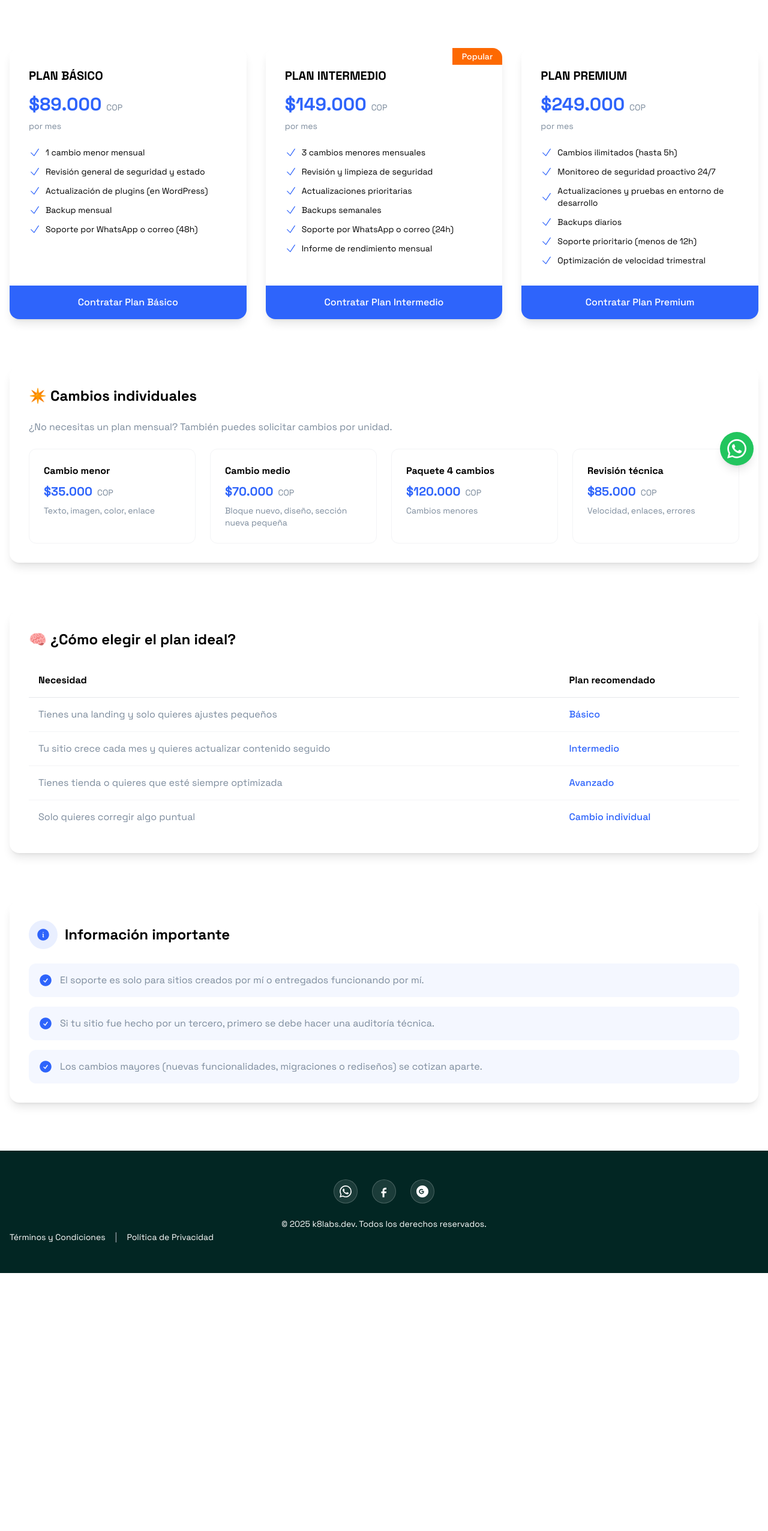
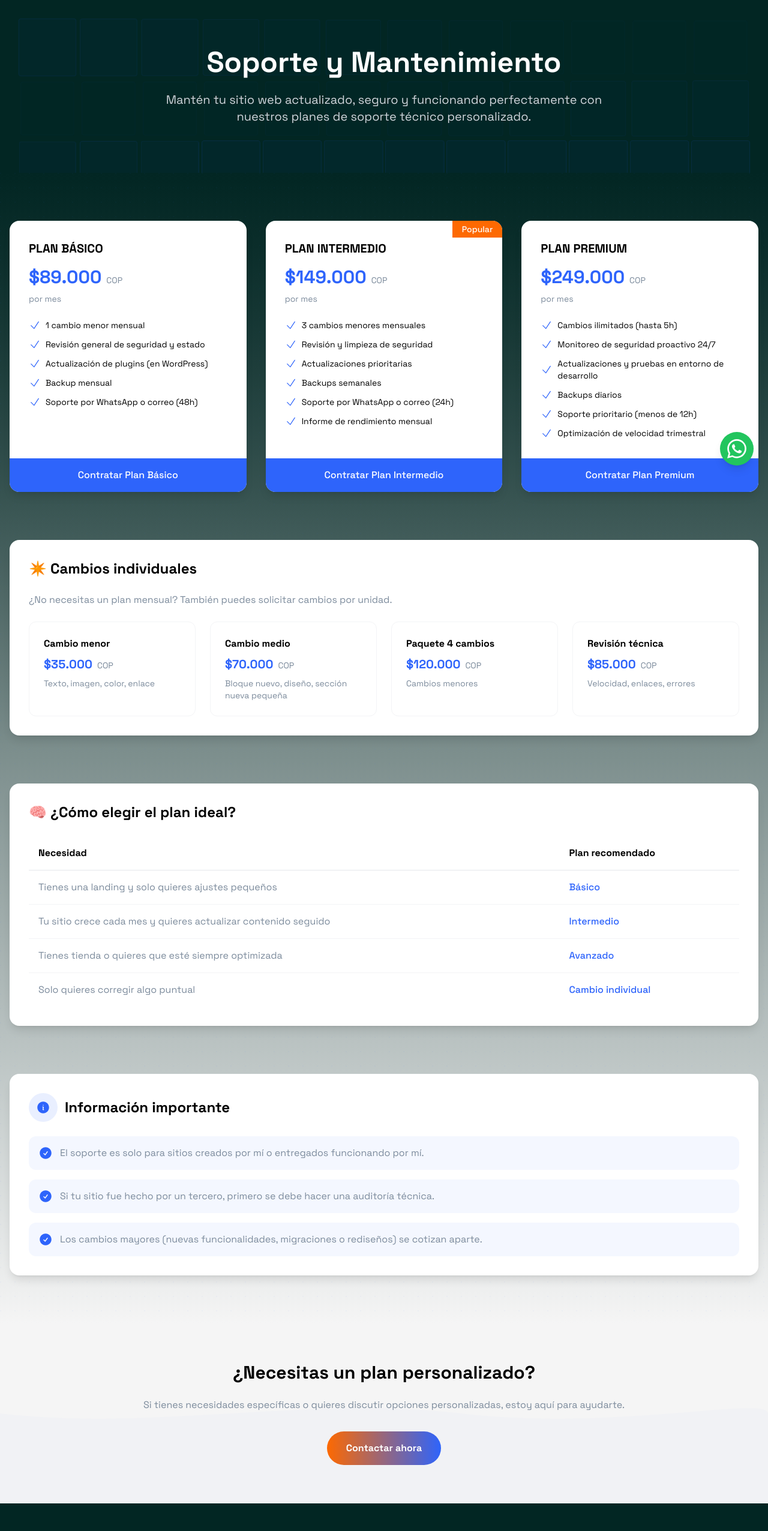
Before and after one commit to KateAmador/k8labs-spa, a Vue app: page /soporte in a window 1280 px wide. Shown: the top 2552 px of the page at 60% size. Before the commit the page ends 2122 px from the top, so only its background shows below. Built offline with nearby package versions, Linux system fonts and the light colour scheme.

Commit message:
Se corrigen estilos

```diff
--- a/src/components/pages/SupportPage.vue
+++ b/src/components/pages/SupportPage.vue
@@ -1,14 +1,54 @@
 <template>
-  <main>
-    <SupportSection />
-  </main>
+  <div class="min-h-screen">
+    <!-- Hero Section -->
+    <section class="relative py-20 bg-fondo-oscuro text-texto-claro overflow-hidden">
+      <BackgroundGrid />
+      <div class="container mx-auto px-4 max-w-7xl relative z-10">
+        <div class="text-center"
+          v-motion
+          :initial="{ opacity: 0, y: 50 }"
+          :enter="{ opacity: 1, y: 0, transition: { duration: 800 } }">
+          <h1 class="text-4xl md:text-5xl font-bold mb-6">Soporte y Mantenimiento</h1>
+          <p class="text-xl text-gray-300 max-w-3xl mx-auto">
+            Mantén tu sitio web actualizado, seguro y funcionando perfectamente con nuestros planes de soporte técnico personalizado.
+          </p>
+        </div>
+      </div>
+    </section>
+
+    <!-- Planes Section con fondo y patrones -->
+    <section class="relative bg-gradient-to-b from-fondo-oscuro to-gris-suave">
+      <div class="absolute inset-0 bg-gradient-to-b from-fondo-oscuro via-transparent to-transparent opacity-50"></div>
+      <div class="absolute inset-0">
+        <BackgroundPattern pattern="dots" opacity="text-primario/[0.03]" />
+      </div>
+      <SupportSection />
+    </section>
+
+    <!-- CTA Section -->
+    <section class="py-16 bg-gris-suave relative overflow-hidden">
+      <BackgroundPattern pattern="waves" opacity="text-primario/[0.02]" />
+      <div class="container mx-auto px-4 max-w-4xl text-center"
+        v-motion
+        :initial="{ opacity: 0, scale: 0.9 }"
+        :visibleOnce="{ opacity: 1, scale: 1, transition: { duration: 800 } }">
+        <h2 class="text-3xl font-bold mb-6">¿Necesitas un plan personalizado?</h2>
+        <p class="text-texto-secundario mb-8">
+          Si tienes necesidades específicas o quieres discutir opciones personalizadas, estoy aquí para ayudarte.
+        </p>
+        <router-link
+          to="/#contacto"
+          class="inline-block px-8 py-4 bg-gradient-to-r from-secundario to-primario text-white font-bold rounded-full hover:shadow-lg hover:shadow-primario/20 transform hover:scale-105 transition-all duration-300"
+        >
+          Contactar ahora
+        </router-link>
+      </div>
+    </section>
+  </div>
 </template>
 
 <script setup>
-import { useSEO, seoConfigs } from '../../composables/useSEO.js'
 import SupportSection from '../sections/SupportSection.vue'
-
-// Configurar SEO para la página de soporte
-const { useSEOConfig } = useSEO()
-useSEOConfig(seoConfigs.support)
+import BackgroundGrid from '../ui/BackgroundGrid.vue'
+import BackgroundPattern from '../ui/BackgroundPattern.vue'
 </script>
```
Also changed, not shown: public/og-image.svg.
